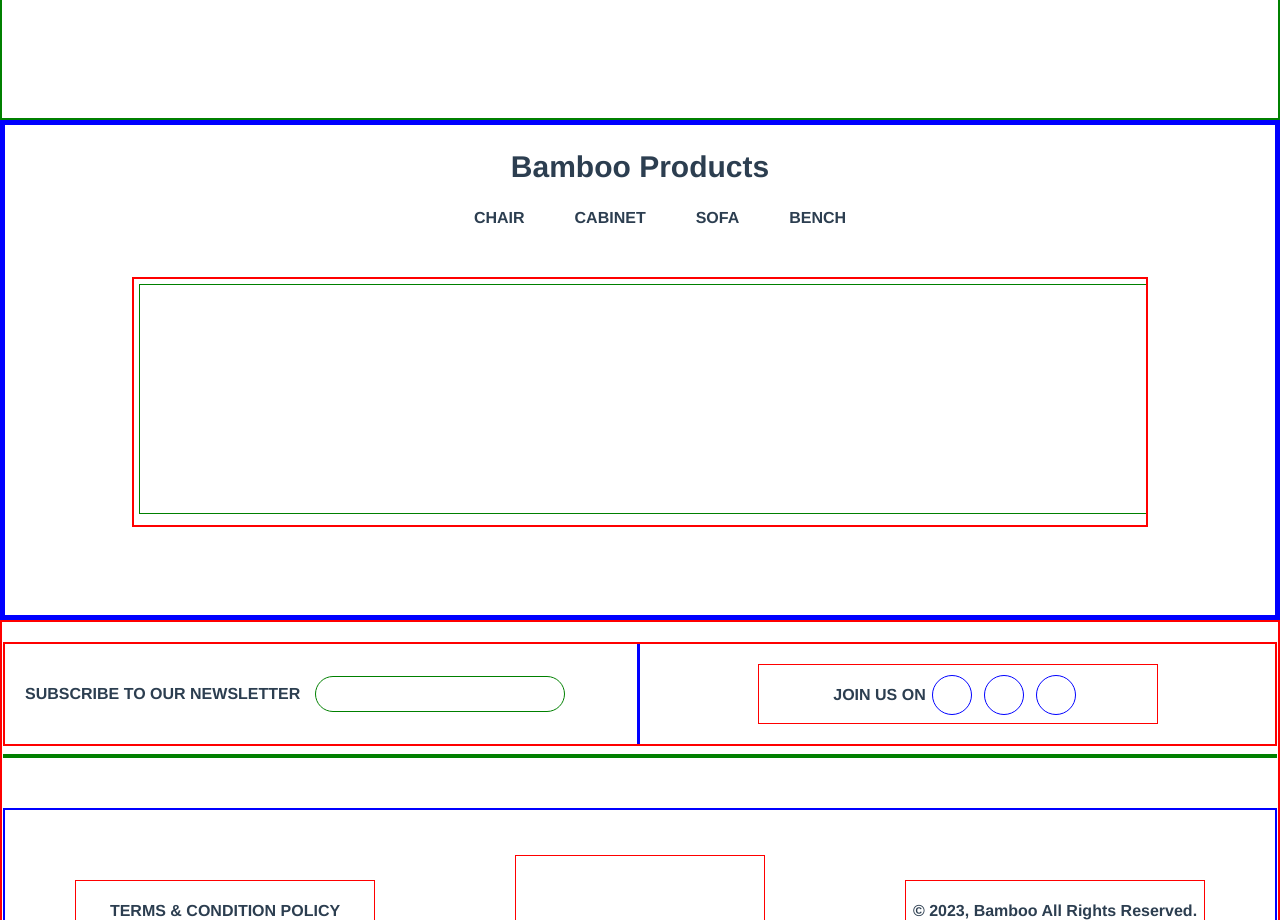
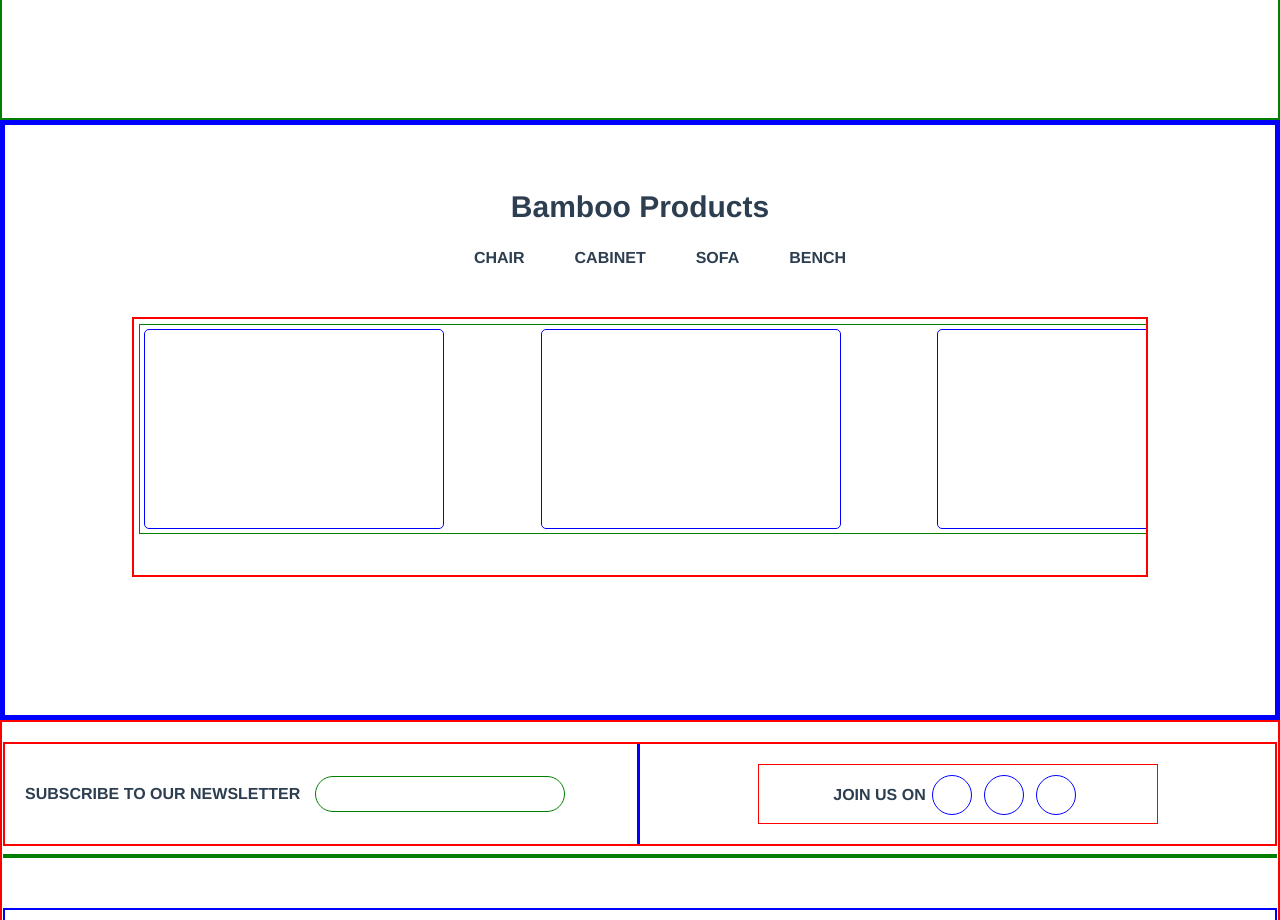
Before and after one commit to olatunji-20/bamboo, a Vue app: page / in a window 1280 px wide. Shown: the part 2480-3400 px from the top of the page. Built offline with nearby package versions, Linux system fonts and the light colour scheme.

Commit message:
work on products section'

```diff
--- a/src/components/Products.vue
+++ b/src/components/Products.vue
@@ -8,7 +8,12 @@
             <li>BENCH</li>
         </ul>
         <div class="small">
-            <div class="subsmall"></div>
+            <div class="subsmall">
+                <div class="prod"></div>
+                <div class="prod"></div>
+                <div class="prod"></div>
+                <div class="prod"></div>
+            </div>
         </div>
     </section>
 </template>
@@ -19,6 +24,7 @@ section {
     width: 100%;
     height: 500px;
     text-align:center;
+    padding: 40px 0px 550px;
 }
 h1 {
     font-size: 30px;
@@ -31,7 +37,7 @@ li {
 }
 .small {
     border: 2px solid red;
-    height: 250px;
+    height: 260px;
     width: 80%;
     margin: 50px auto 0px;
     padding: 5px;
@@ -39,7 +45,17 @@ li {
 }
 .subsmall {
     border: 1px solid green;
-    height: 230px;
+    height: 210px;
     width: 1500px;
+    padding: 4px;
+    display: flex;
+    flex-direction: row;
+    justify-content: space-between;
+}
+.prod {
+    border: 1px solid blue;
+    width: 300px;
+    height: 200px;
+    border-radius: 5px;
 }
 </style>
```
